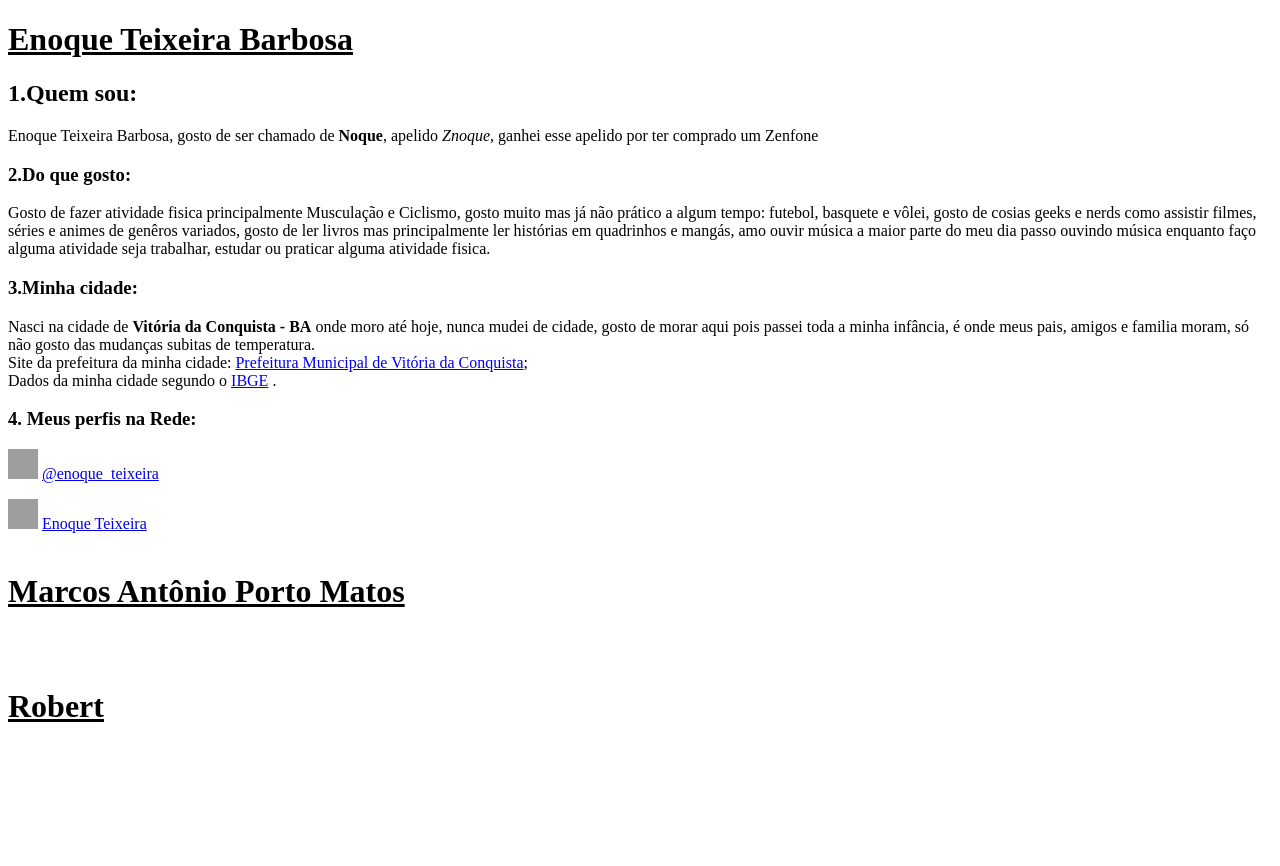
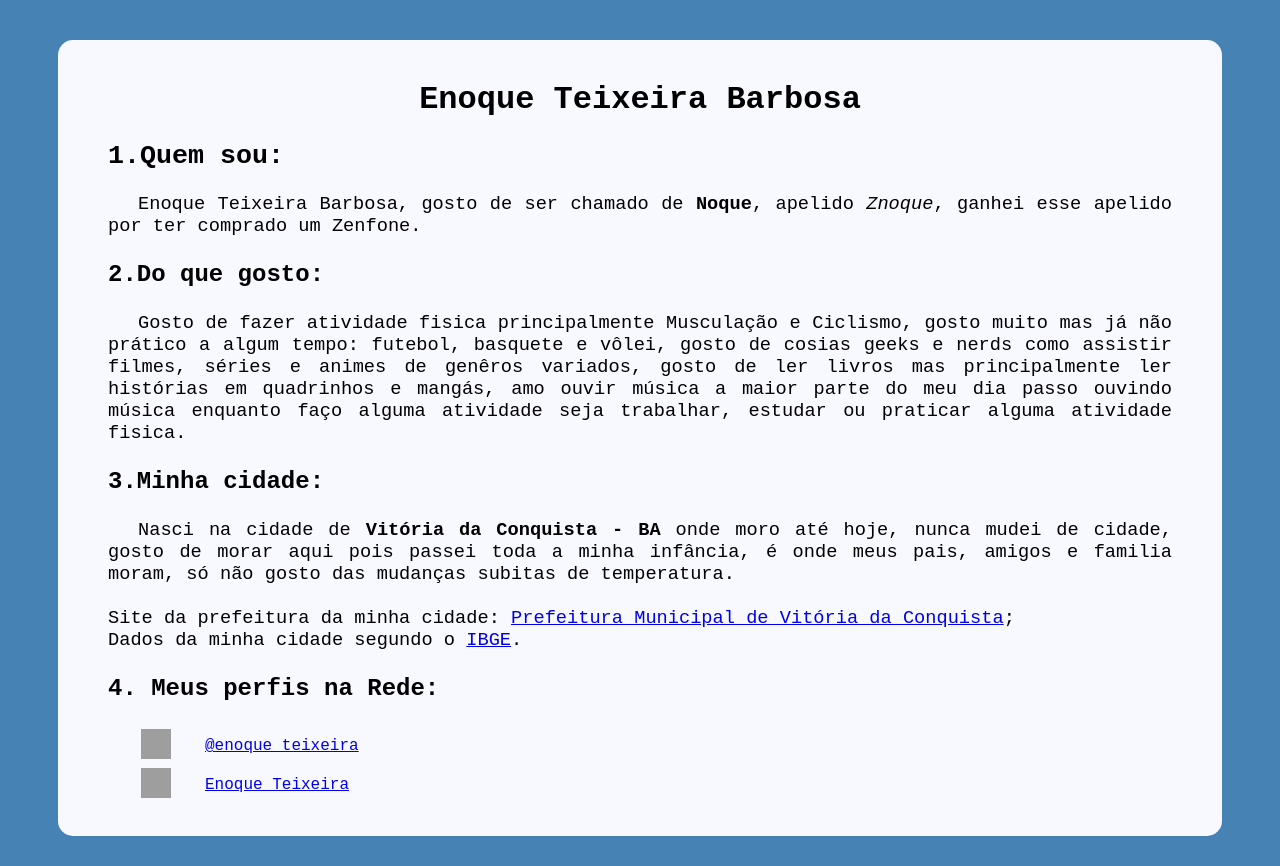
Before and after one commit to Znoque/Tpw-Exercicio-04, a plain HTML site: page index.html in a window 1280 px wide. Before the commit the page ends 800 px from the top, so only its background shows below. Drawn offline with Linux system fonts and the light colour scheme; grey boxes are pictures that could not be loaded.

Commit message:
Inclusão do CSS + Alteração do Conteúdo

```diff
--- a/index.html
+++ b/index.html
@@ -2,28 +2,45 @@
 <html lang="pt-br">
 <head>
     <meta charset="UTF-8">
-
-    <title>Enoque-Marcos-Robert</title>
-
+    <title>Enoque</title>
+    <link rel="stylesheet" href="style.css">
 </head>
 <body>
-    <h1> <ins>Enoque Teixeira Barbosa</ins></h1>
-    <h2>1.Quem sou: </h2>
-    <p>Enoque Teixeira Barbosa, gosto de ser chamado de <strong>Noque</strong>, apelido <em>Znoque</em>, ganhei esse apelido por ter comprado um Zenfone</p>
-    <h3>2.Do que gosto: </h3>
-    <p>Gosto de fazer atividade fisica principalmente Musculação e Ciclismo, gosto muito mas já não prático a algum tempo: futebol, basquete e vôlei, gosto de cosias geeks e nerds como assistir filmes, séries e animes de genêros variados, gosto de ler livros mas principalmente ler histórias em quadrinhos e mangás, amo ouvir música a maior parte do meu dia passo ouvindo música enquanto faço alguma atividade seja trabalhar, estudar ou praticar alguma atividade fisica.</p>
-    <h3>3.Minha cidade: </h3>
-    <p>Nasci na cidade de <strong>Vitória da Conquista - BA</strong> onde moro até hoje, nunca mudei de cidade, gosto de morar aqui pois passei toda a minha infância, é onde meus pais, amigos e familia moram, só não gosto das mudanças subitas de temperatura. <br>Site da prefeitura da minha cidade: <a target="_blank" href="https://www.pmvc.ba.gov.br/">Prefeitura Municipal de Vitória da Conquista</a>; <br>Dados da minha cidade segundo o <a target="_blank" href="https://cidades.ibge.gov.br/brasil/ba/vitoria-da-conquista/panorama">IBGE</a> .</p>
-    <h3>4.	Meus perfis na Rede: </h3>
-    <p> <img src="https://images.vexels.com/media/users/3/137198/isolated/lists/07f0d7b69ef071571e4ada2f4d6a053a-icone-do-instagram-colorido.png" height="30px" width="30px" > <a target="_blank" href="https://www.instagram.com/enoque_teixeira/">@enoque_teixeira</a>  <br> </p>
-    <p> <img src="https://i.pinimg.com/originals/57/98/53/5798533bb3f2a08ee3514f9c6f6e03be.png" height="30px" width="30px" > <a target="_blank" href="https://www.facebook.com/enoque.Teixeira.9/">Enoque Teixeira</a>
+    <div class="pagina">
+        <h1> Enoque Teixeira Barbosa</h1>
 
-    <br><br>
+        <h2>1.Quem sou: </h2>
 
-    <h1><ins>Marcos Antônio Porto Matos</ins></h1>
+        <p>Enoque Teixeira Barbosa, gosto de ser chamado de <strong>Noque</strong>, apelido <em>Znoque</em>, ganhei esse apelido por ter comprado um Zenfone.</p>
 
-    <br><br>
+        <h3>2.Do que gosto: </h3>
 
-    <h1><ins>Robert</ins></h1>
+        <p>Gosto de fazer atividade fisica principalmente Musculação e Ciclismo, gosto muito mas já não prático a algum tempo: futebol, basquete e vôlei, gosto de cosias geeks e nerds como assistir filmes, séries e animes de genêros variados, gosto de ler livros mas principalmente ler histórias em quadrinhos e mangás, amo ouvir música a maior parte do meu dia passo ouvindo música enquanto faço alguma atividade seja trabalhar, estudar ou praticar alguma atividade fisica.</p>
+
+        <h3>3.Minha cidade: </h3>
+
+        <p>Nasci na cidade de <strong>Vitória da Conquista - BA</strong> onde moro até hoje, nunca mudei de cidade, gosto de morar aqui pois passei toda a minha infância, é onde meus pais, amigos e familia moram, só não gosto das mudanças subitas de temperatura.<br><br> Site da prefeitura da minha cidade: <a target="_blank" href="https://www.pmvc.ba.gov.br/">Prefeitura Municipal de Vitória da Conquista</a>; <br> Dados da minha cidade segundo o <a target="_blank" href="https://cidades.ibge.gov.br/brasil/ba/vitoria-da-conquista/panorama">IBGE</a>.</p>
+
+        <h3>4. Meus perfis na Rede: </h3>
+
+        <table>  <!--TABELA-->
+            <tr> <!--LINHA DA TABELA-->
+                <td> <!--COLUNA DA TABELA-->
+                    <img src="https://images.vexels.com/media/users/3/137198/isolated/lists/07f0d7b69ef071571e4ada2f4d6a053a-icone-do-instagram-colorido.png" height="30px" width="30px" >
+                </td>
+                <td>
+                    <a target="_blank" href="https://www.instagram.com/enoque_teixeira/">@enoque_teixeira</a>
+                </td>
+            </tr>
+            <tr>
+                <td>
+                    <img src="https://i.pinimg.com/originals/57/98/53/5798533bb3f2a08ee3514f9c6f6e03be.png" height="30px" width="30px" >
+                </td>
+                <td>
+                    <a target="_blank" href="https://www.facebook.com/enoque.Teixeira.9/">Enoque Teixeira</a>
+                </td>
+            </tr>
+        </table>
+    </div>
 </body>
 </html>
--- /dev/null
+++ b/style.css
@@ -0,0 +1,43 @@
+/*BACKGROUND DO SITE*/
+body{
+    background-color: #4682B4;      /*COR DE FUNDO*/
+}
+
+/*CONFIGURACOES GERAIS DA PAGINA*/
+div.pagina{
+    margin: 40px 50px 30px 50px;        /*ESPACAMENTO EXTERNO*/
+    padding: 20px 50px 30px 50px;       /*ESPACAMENTO INTERNO*/
+    background-color: #F8F8FF;        /*COR DE FUNDO*/
+    border-radius: 15px;                /*COR DE FUNDO*/
+    font-family: 'Courier New', Courier, monospace;   /*TIPO DE FONTE DO TEXTO*/
+}
+
+/*CONFIGURACOES TITULOS DE NIVEL 1*/
+h1{
+    text-align: center;     /*ALINHAMENTO DO TEXTO*/
+    font-size: 24pt;        /*TAMANHO DO TEXTO*/
+}
+
+/*CONFIGURACOES TITULOS DE NIVEL 2*/
+h2{
+    text-align: left;       /*ALINHAMENTO DO TEXTO*/
+    font-size: 20pt;        /*TAMANHO DO TEXTO*/
+}
+
+/*CONFIGURACOES TITULOS DE NIVEL 3*/
+h3{
+    text-align: left;       /*ALINHAMENTO DO TEXTO*/
+    font-size: 18pt;        /*TAMANHO DO TEXTO*/
+}
+
+/*CONFIGURACOES DOS PARAGRAFOS*/
+p{
+    text-align: justify;    /*ALINHAMENTO DO TEXTO*/
+    text-indent: 30px;      /*RECUO NA PRIMEIRA LINHA DO TEXTO*/
+    font-size: 14pt;        /*TAMANHO DO TEXTO*/
+}
+
+/*CONFIGURACOES LINHA DA TABELA*/
+tr{
+    text-indent: 30px;      /*RECUO NA PRIMEIRA LINHA DO TEXTO*/
+}
```
